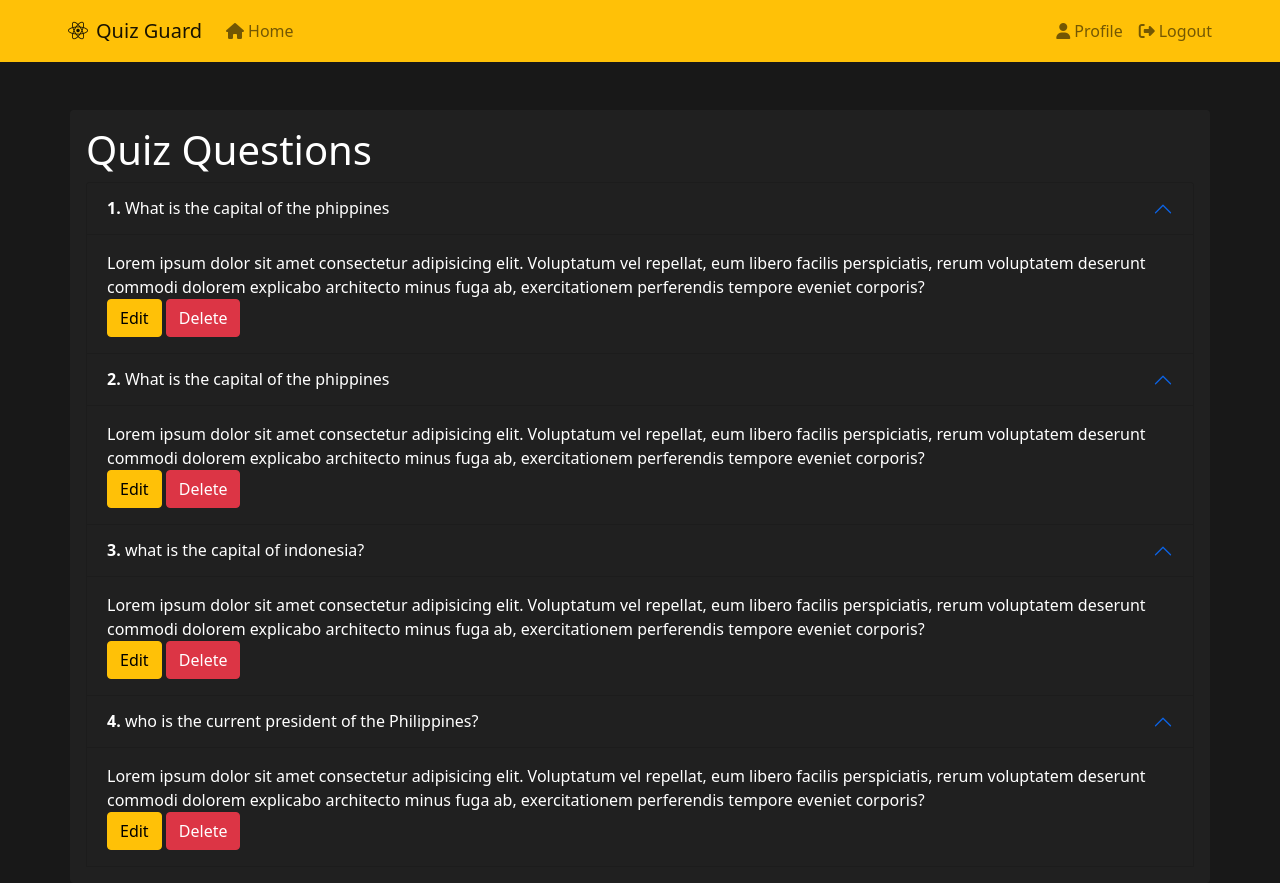
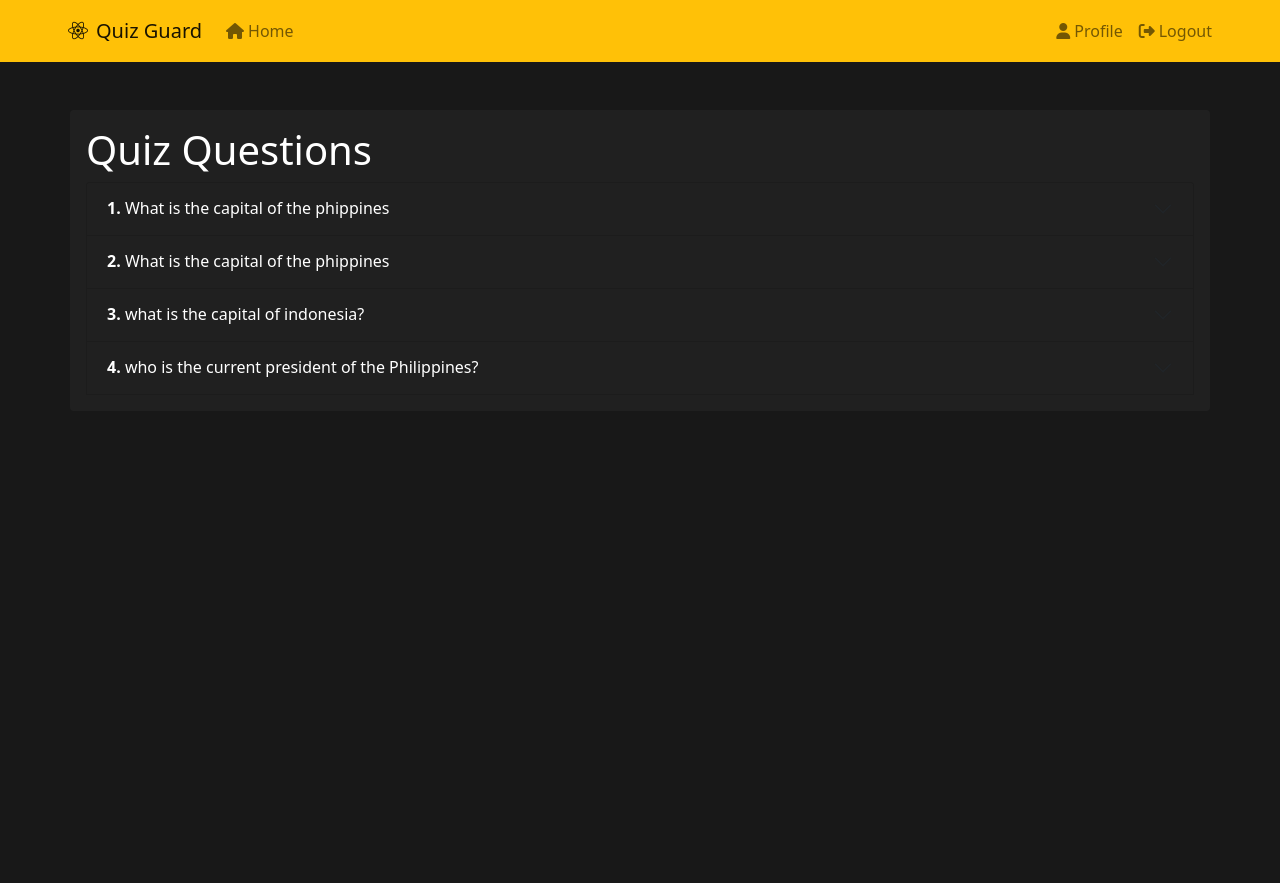
Before and after one commit to henzelss/QuizGuard, a Flask app: a page that uses website/templates/quizbankedit.html in a window 1280 px wide. After the commit the page ends 377 px from the top, so only its background shows below. Run offline with Flask 3, Linux system fonts and the light colour scheme; a user stored in the database is signed in; some libraries are stand-ins or nearby versions.

Commit message:
design and form

```diff
--- a/website/templates/quizbankedit.html
+++ b/website/templates/quizbankedit.html
@@ -1,20 +1,36 @@
 {% extends "dashboard.html" %}
 
 {% block content %}
+
+
 <div class="container mt-5 rounded bg-night p-3">
+
   <h1>Quiz Questions </h1>
   {% for quiz in questions %}
-
     <div class="accordion-item bg-night">
-      <h2 class="accordion-header" id="headingOne">
-        <button class="accordion-button text-light bg-night" type="button" data-bs-toggle="collapse" data-bs-target="#collapseOne{{quiz.id}}" aria-expanded="true" aria-controls="collapseOne{{quiz.id}}">
+      <h2 class="accordion-header" id="headingTwo">
+        <button class="accordion-button collapsed bg-night" type="button" data-bs-toggle="collapse" data-bs-target="#collapseTwo{{quiz.id}}" aria-expanded="false" aria-controls="collapseTwo{{quiz.id}}">
           <Strong>{{loop.index}}.&nbsp;</Strong>{{ quiz.question }}
         </button>
       </h2>
-      <div id="collapseOne{{quiz.id}}" class="accordion-collapse collapse show" aria-labelledby="headingOne" data-bs-parent="#accordionExample">
-        <div class="accordion-body bg-night text-light">
-            Lorem ipsum dolor sit amet consectetur adipisicing elit. Voluptatum vel repellat, eum libero facilis perspiciatis, rerum voluptatem deserunt commodi dolorem explicabo architecto minus fuga ab, exercitationem perferendis tempore eveniet corporis?
-          <div>
+      <div id="collapseTwo{{quiz.id}}" class="accordion-collapse collapse bg-night" aria-labelledby="headingTwo" data-bs-parent="#accordionExample">
+        <div class="accordion-body">
+            {% if quiztype == '1' %}
+              <div class="row">
+                <div class="col-6">A. {{ quiz.choice1 }} </div>
+                <div class="col-6">B. {{ quiz.choice2 }} </div>
+              </div>
+              <div class="row">
+                <div class="col-6">C. {{ quiz.choice3 }}</div>
+                <div class="col-6">D. {{ quiz.choice4}}</div>
+              </div>
+              <Strong>Answer:&nbsp</Strong>{{ quiz.answer }}
+            {% elif quiztype == '2' %}
+              <h5>Fill in the blanks Type</h5>
+            {% elif quiztype == '3' %}
+              <h5>True or False</h5>
+            {% endif %}
+          <div class="mt-3">
             <button type="button" class="btn btn-warning" data-bs-toggle="modal" data-bs-target="#edit_question{{quiz.id}}"> Edit </button>
             <button type="button" class="btn btn-danger" data-bs-toggle="modal" data-bs-target="#delete_question{{quiz.id}}"> Delete </button>
           </div>
@@ -27,15 +43,64 @@
       <div class="modal-dialog">
         <div class="modal-content bg-night">
           <div class="modal-header">
-            <h5 class="modal-title" id="edit_question{{quiz.id}}Label">Modal Edit</h5>
+            <h5 class="modal-title" id="edit_question{{quiz.id}}Label">
+              {% if quiztype == '1' %}
+                <h5>Matching Type</h5>
+              {% elif quiztype == '2' %}
+                <h5>Fill in the blanks Type</h5>
+              {% elif quiztype == '3' %}
+                <h5>True or False</h5>
+              {% endif %}
+            </h5>
             <button type="button" class="btn-close" data-bs-dismiss="modal" aria-label="Close"></button>
           </div>
           <div class="modal-body">
             <!-- check if the form is matching or etc -->
+            {% if quiztype == '1' %}
+              <form action="{{ url_for('views.quizedit', id=quiz.id, quiztype=quiztype) }}" method="POST" class="p-3">
+                {{ form.hidden_tag() }}
+                {{ form.question.label(class='text-light') }}
+                {{ form.question(class='form-control text-dark')}}
+                {{ form.choice1.label(class='text-light') }}
+                {{ form.choice1(class='form-control text-dark')}}
+                {{ form.choice2.label(class='text-light') }}
+                {{ form.choice2(class='form-control text-dark')}}
+                {{ form.choice3.label(class='text-light') }}
+                {{ form.choice3(class='form-control text-dark')}}
+                {{ form.choice4.label(class='text-light') }}
+                {{ form.choice4(class='form-control text-dark')}}
+                {{ form.answer.label(class='text-light') }}
+                {{ form.answer(class='form-control text-dark')}}
+                {{ form.submit(class='btn btn-warning') }}
+              </form>
+            {% elif quiztype == '2' %}
+              <form action="{{ url_for('views.quizedit', id=quiz.id, quiztype=quiztype) }}" method="POST" class="p-3">
+                <h1>Fill in the blanks </h1>
+                {{ form.hidden_tag() }}
+                {{ form.question.label(class='text-light') }}
+                {{ form.question(class='form-control text-dark')}}
+                {{ form.answer.label(class='text-light') }}
+                {{ form.answer(class='form-control text-dark')}}
+                {{ form.submit(class='btn btn-warning text-dark') }}
+              </form>
+            {% elif quiztype == '3' %}
+              <form action="{{ url_for('views.quizedit', id=quiz.id, quiztype=quiztype) }}" method="POST" class="p-3">
+                <h1>True or False</h1>
+                {{ form.hidden_tag() }}
+                {{ form.question.label(class='text-light') }}
+                {{ form.question(class='form-control text-dark')}}
+                {{ form.answer.label() }}
+                {{ form.answer()}}
+                {{ form.submit(class='btn btn-warning text-dark') }}
+              </form>
+            {% else %}
+              <h5>There is an error on your category</h5>
+            {% endif %}
           </div>
-          <div class="modal-footer">
-            <button type="button" class="btn btn-primary">Save changes</button>
-          </div>
+          <!-- <div class="modal-footer">
+
+             <button type="button" class="btn btn-primary">Save changes</button>
+          </div> -->
         </div>
       </div>
     </div>
@@ -45,14 +110,14 @@
       <div class="modal-dialog">
         <div class="modal-content bg-night">
           <div class="modal-header">
-            <h5 class="modal-title" id="delete_question{{quiz.id}}Label">Modal Delete</h5>
+            <h5 class="modal-title" id="delete_question{{quiz.id}}Label">Warning</h5>
             <button type="button" class="btn-close" data-bs-dismiss="modal" aria-label="Close"></button>
           </div>
           <div class="modal-body">
-            ...
+              Do you really want to remove this question?
           </div>
           <div class="modal-footer">
-            <button type="button" class="btn btn-primary">Save changes</button>
+            <button type="button" class="btn btn-danger">Delete</button>
           </div>
         </div>
       </div>
```
